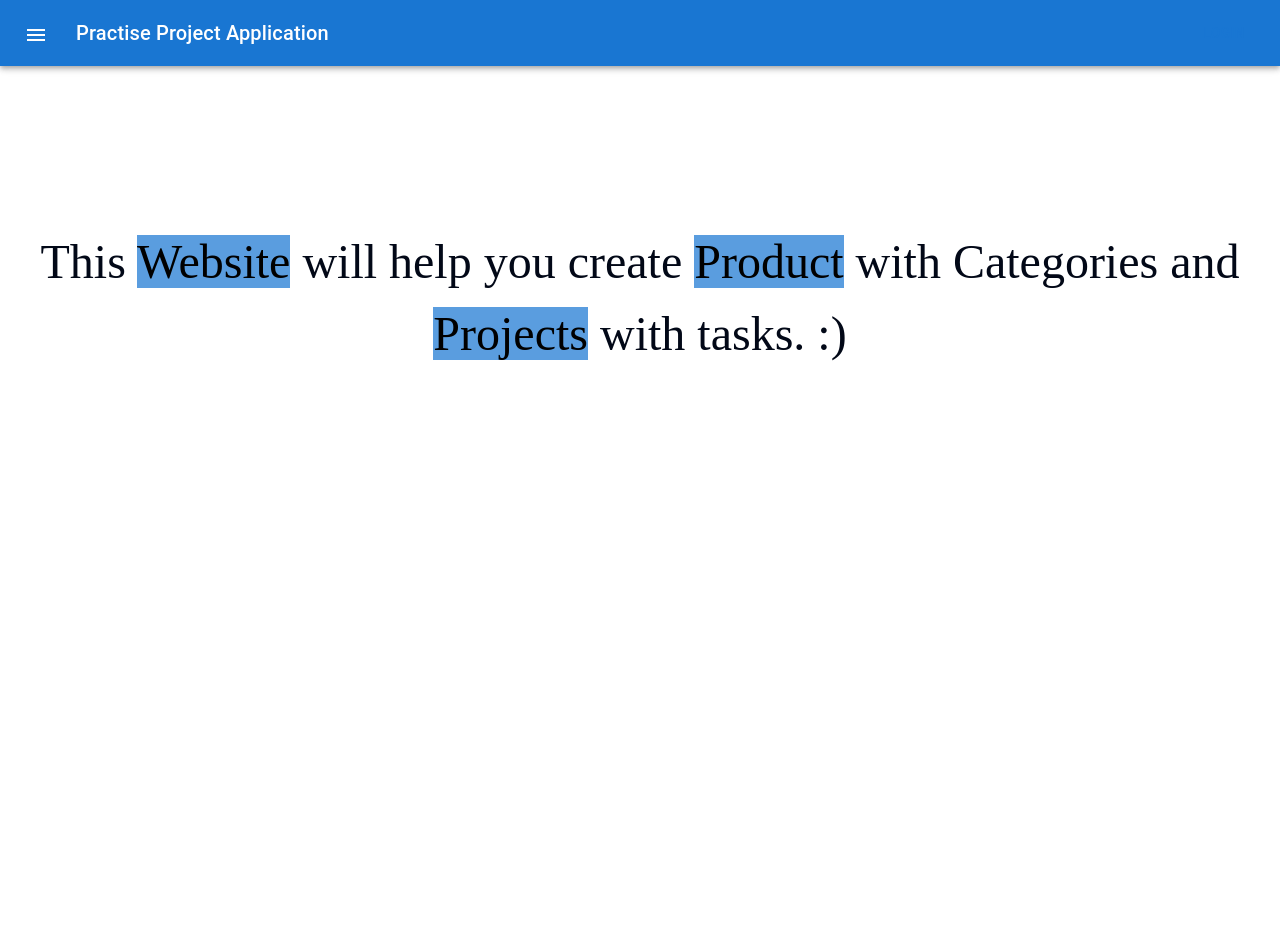
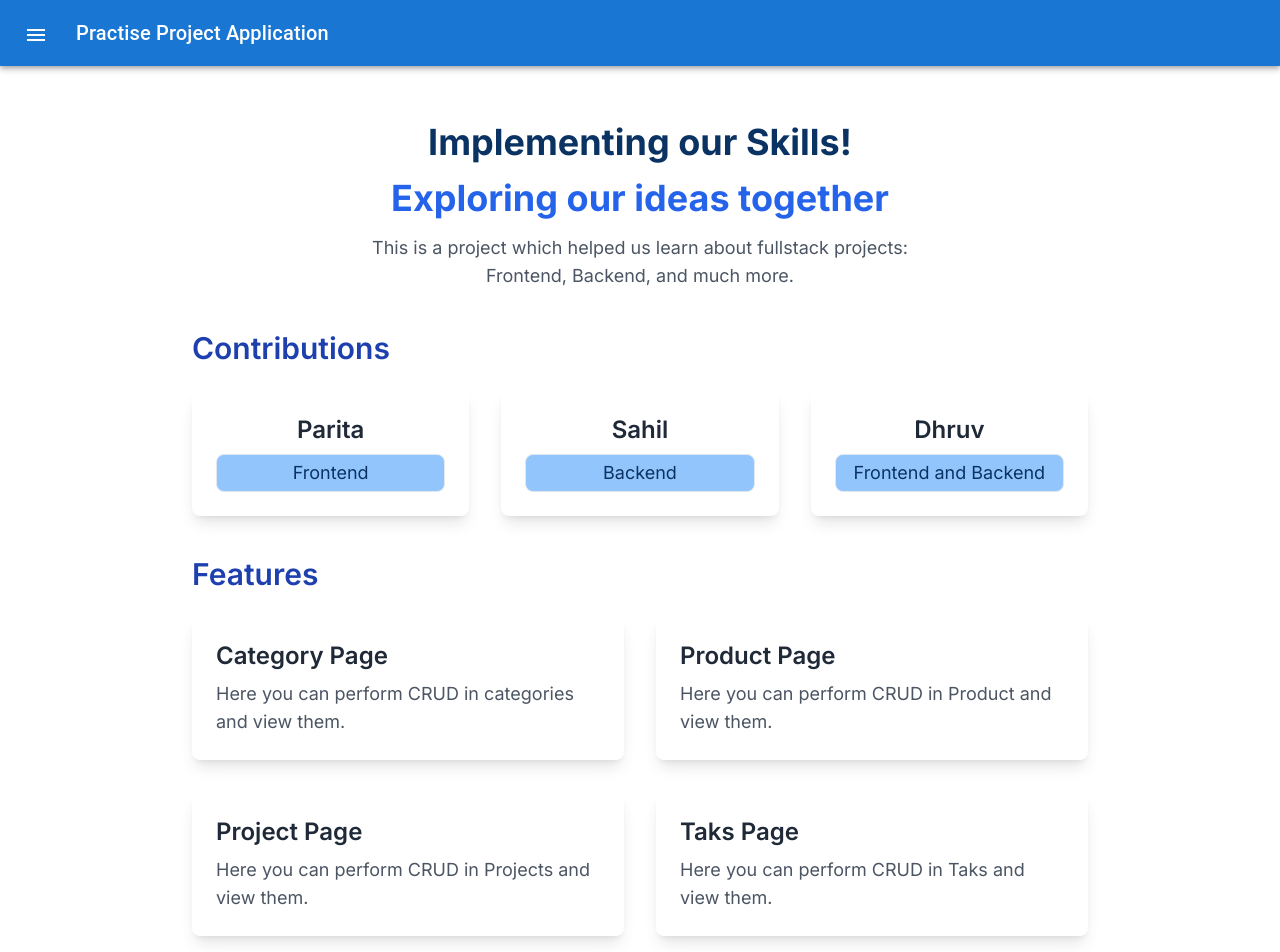
Before and after one commit to GodFather1818/AttachSQL, a Next.js app in the folder task1/: page / in a window 1280 px wide. Shown: the top 952 px of the page. Before the commit the page ends 800 px from the top, so only its background shows below. Built offline with nearby package versions, Linux system fonts and the light colour scheme.

Commit message:
created landing page

```diff
--- a/task1/app/page.tsx
+++ b/task1/app/page.tsx
@@ -12,9 +12,56 @@ import AddCategoryform from '../components/ui/AddCategoryForm'
 export default function Home() {
   return (
     <>
-
-
-  <h1 className="main-h1">This <span className="span">Website</span> will help you create <span className="span">Product</span> with Categories and <span className="span">Projects</span> with tasks. :)</h1>
+ <div className="min-h-screen flex flex-col items-center justify-center py-10 m-4">
+      <div className="text-center mb-10">
+        <h1 className="text-4xl font-bold mb-4 text-primary">Implementing our Skills!</h1>
+        <h1 className="text-4xl font-bold text-blue-600 mb-4">Exploring our ideas together</h1>
+        <p className="text-lg text-gray-600">
+          This is a project which helped us learn about fullstack projects:
+        </p>
+        <p className="text-lg text-gray-600">
+          Frontend, Backend, and much more.
+        </p>
+      </div>
+      <div className="w-full max-w-4xl mx-auto mb-10">
+        <h1 className="text-3xl font-semibold text-blue-800 mb-6">Contributions</h1>
+        <div className="grid grid-cols-1 md:grid-cols-3 gap-8">
+          <div className="bg-white p-6 rounded-lg shadow-lg text-center">
+            <h1 className="text-2xl font-semibold text-gray-800 mb-2">Parita</h1>
+            <p className="text-lg py-1 text-primary border rounded-lg bg-blue-300">Frontend</p>
+          </div>
+          <div className="bg-white p-6 rounded-lg shadow-lg text-center">
+            <h1 className="text-2xl font-semibold text-gray-800 mb-2">Sahil</h1>
+            <p className="text-lg py-1 text-primary border rounded-lg bg-blue-300">Backend</p>
+          </div>
+          <div className="bg-white p-6 rounded-lg shadow-lg text-center">
+            <h1 className="text-2xl font-semibold text-gray-800 mb-2">Dhruv</h1>
+            <p className="text-lg py-1 text-primary border rounded-lg bg-blue-300">Frontend and Backend</p>
+          </div>
+        </div>
+      </div>
+      <div className="w-full max-w-4xl mx-auto">
+        <h1 className="text-3xl font-semibold text-blue-800 mb-6">Features</h1>
+        <div className="grid grid-cols-1 md:grid-cols-2 gap-8">
+          <div className="bg-white p-6 rounded-lg shadow-lg">
+            <h1 className="text-2xl font-semibold text-gray-800 mb-2">Category Page</h1>
+            <p className="text-lg text-gray-600">Here you can perform CRUD in categories and view them.</p>
+          </div>
+          <div className="bg-white p-6 rounded-lg shadow-lg">
+            <h1 className="text-2xl font-semibold text-gray-800 mb-2">Product Page</h1>
+            <p className="text-lg text-gray-600">Here you can perform CRUD in Product and view them.</p>
+          </div>
+          <div className="bg-white p-6 rounded-lg shadow-lg">
+            <h1 className="text-2xl font-semibold text-gray-800 mb-2">Project Page</h1>
+            <p className="text-lg text-gray-600">Here you can perform CRUD in Projects and view them.</p>
+          </div>
+          <div className="bg-white p-6 rounded-lg shadow-lg">
+            <h1 className="text-2xl font-semibold text-gray-800 mb-2">Taks Page</h1>
+            <p className="text-lg text-gray-600">Here you can perform CRUD in Taks and view them.</p>
+          </div>
+        </div>
+      </div>
+    </div>
     </>
   );
 }
```
